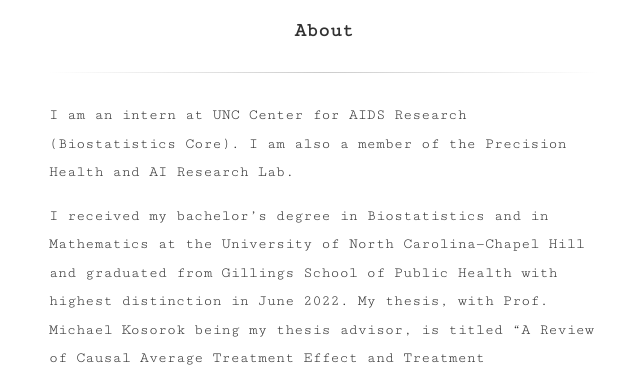
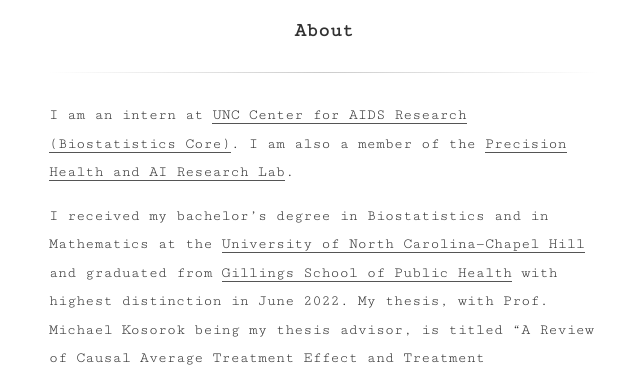
Before and after one commit to yatingz205/yatingz205.github.io, a Jekyll site: the page built from about.md, in a window 1280 px wide. Shown: the part 208-579 px from the top of the page, without its empty margins (316-956 px from the left). Built offline with Jekyll 4.4.1, drawn with Linux system fonts in a browser that asks for light colours; part of the change alters nothing that is shown; some of the changed text lies outside the part shown.

```diff
--- a/about.md
+++ b/about.md
@@ -3,8 +3,8 @@ layout: page
 title: About
 ---
 
-I am an intern at UNC Center for AIDS Research (Biostatistics Core). I am also a member of the Precision Health and AI Research Lab.
+I am an intern at [UNC Center for AIDS Research (Biostatistics Core)](http://unccfar.org/portfolio/biostatistics/). I am also a member of the [Precision Health and AI Research Lab](https://tarheels.live/kosoroklab/).
 
-I received my bachelor’s degree in Biostatistics and in Mathematics at the University of North Carolina—Chapel Hill and graduated from Gillings School of Public Health with highest distinction in June 2022. My thesis, with Prof. Michael Kosorok being my thesis advisor, is titled “A Review of Causal Average Treatment Effect and Treatment Heterogeneity Estimation with Non-finite Action.”
+I received my bachelor’s degree in Biostatistics and in Mathematics at the [University of North Carolina—Chapel Hill](https://www.unc.edu/) and graduated from [Gillings School of Public Health](https://sph.unc.edu/) with highest distinction in June 2022. My thesis, with Prof. Michael Kosorok being my thesis advisor, is titled “A Review of Causal Average Treatment Effect and Treatment Heterogeneity Estimation with Non-finite Action.”
 
 I am interested in Precision Medicine, Causal Inference, Semi- and Non-parametric Statistics, and Statistical Learning, along with their applications in cancer, AIDS, chronic diseases, and more.
```
